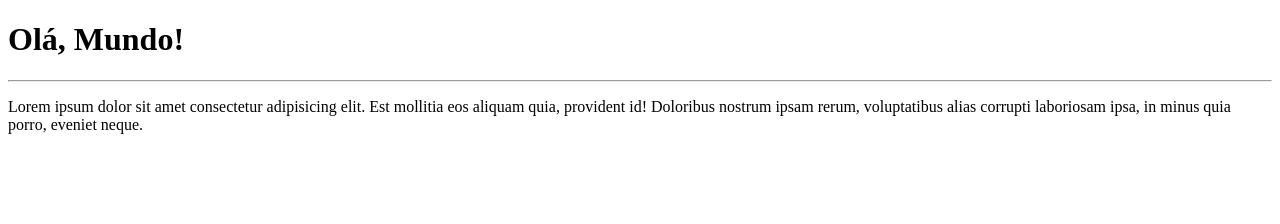
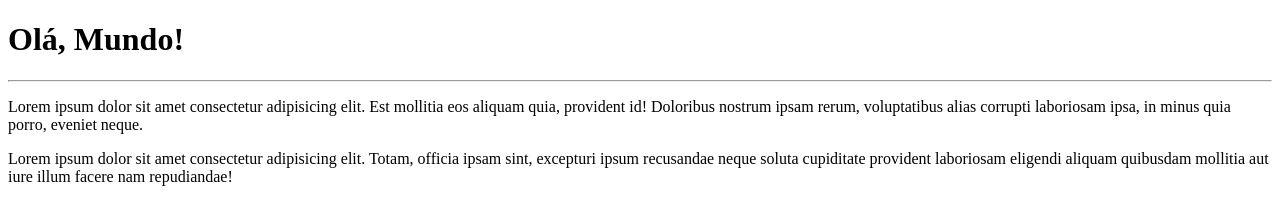
Before and after one commit to GraziTelest/Ola-Mundo, a plain HTML site: page SITE-EXEMPLO/index.html in a window 1280 px wide. Drawn offline with Linux system fonts and the light colour scheme.

Commit message:
Adicionei um paragrafo

```diff
--- a/SITE-EXEMPLO/index.html
+++ b/SITE-EXEMPLO/index.html
@@ -9,5 +9,6 @@
     <h1>Olá, Mundo!</h1>
     <hr>
     <p>Lorem ipsum dolor sit amet consectetur adipisicing elit. Est mollitia eos aliquam quia, provident id! Doloribus nostrum ipsam rerum, voluptatibus alias corrupti laboriosam ipsa, in minus quia porro, eveniet neque.</p>
+    <p>Lorem ipsum dolor sit amet consectetur adipisicing elit. Totam, officia ipsam sint, excepturi ipsum recusandae neque soluta cupiditate provident laboriosam eligendi aliquam quibusdam mollitia aut iure illum facere nam repudiandae!</p>
 </body>
 </html>
```
